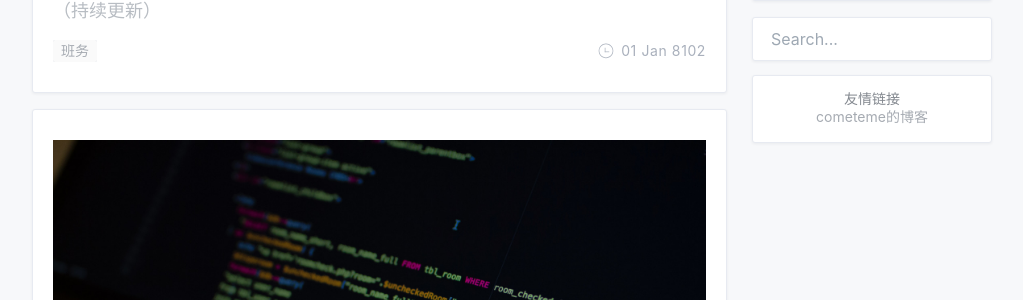
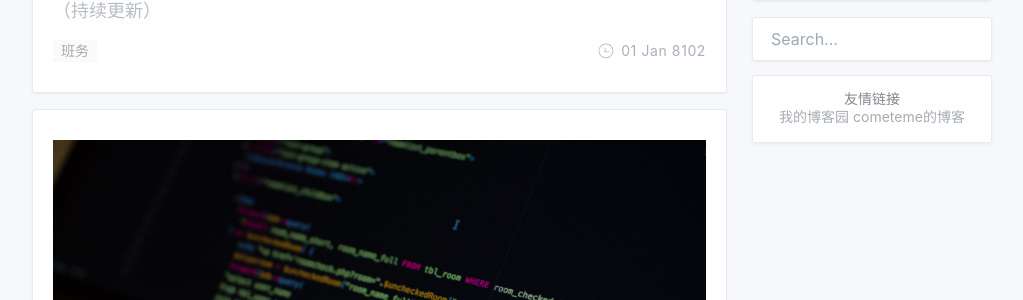
Before and after one commit to Morimiue/mzzx.github.io, a Jekyll site: the page built from index.html, in a window 1280 px wide and 900 px high, scrolled down 730 px. Shown: the part 152-452 px from the top of the window, without its empty margins (128-1151 px from the left). Built offline with Jekyll 4.4.1, drawn with Linux system fonts in a browser that asks for light colours; nearby versions of some CDN libraries; the list of posts is cut into pages by our own code; comment, search, counter and statistics services are not loaded; a style sheet for code colours, icons or effects is not loaded.

Commit message:
add blogroll

```diff
--- a/index.html
+++ b/index.html
@@ -106,6 +106,9 @@
                 友情链接
             </div>
             <div class="links">
+                <a href="https://www.cnblogs.com/mzzx/" target="_blank">
+                    我的博客园
+                </a>
                 <a href="https://www.cometeme.tech/" target="_blank">
                     cometeme的博客
                 </a>
```
